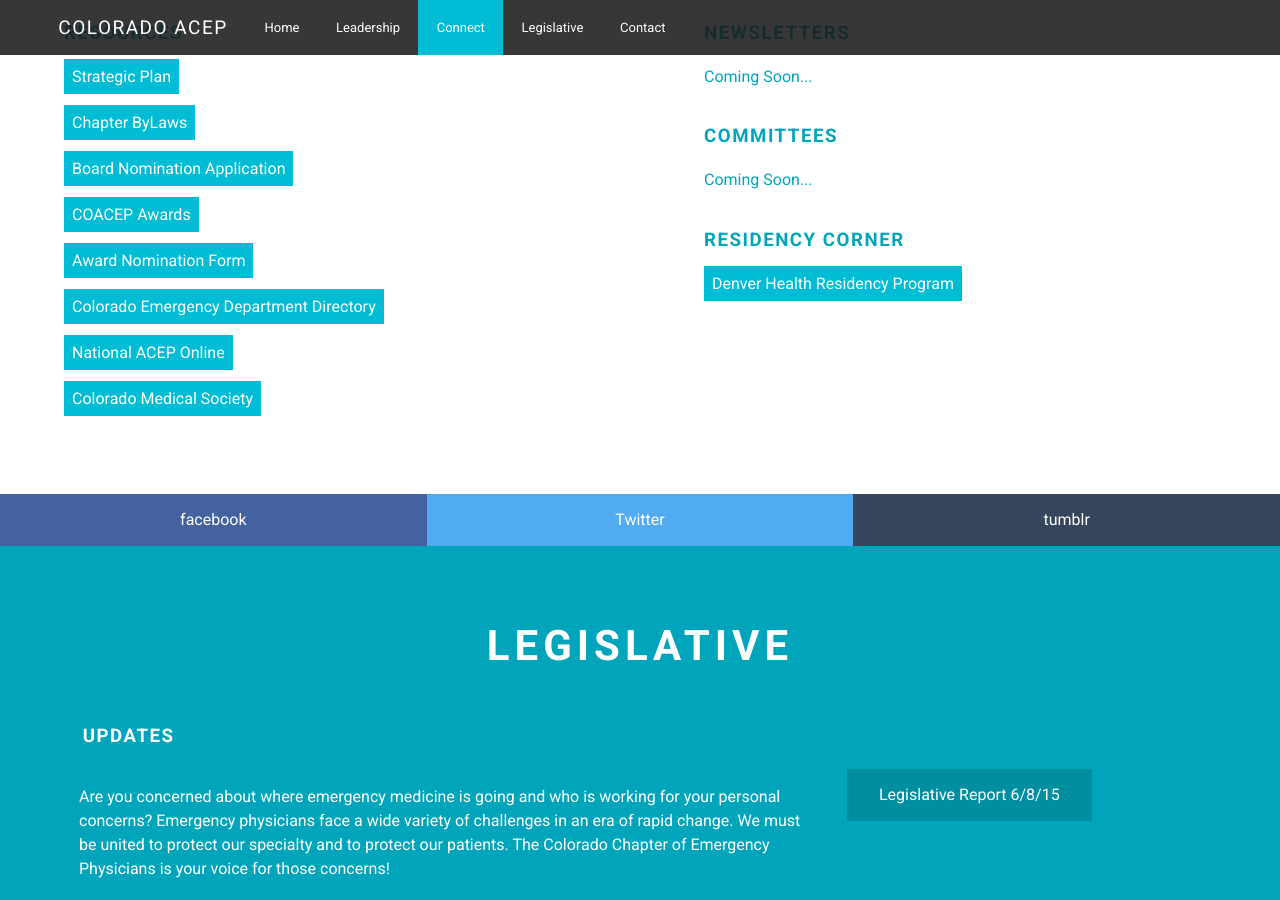
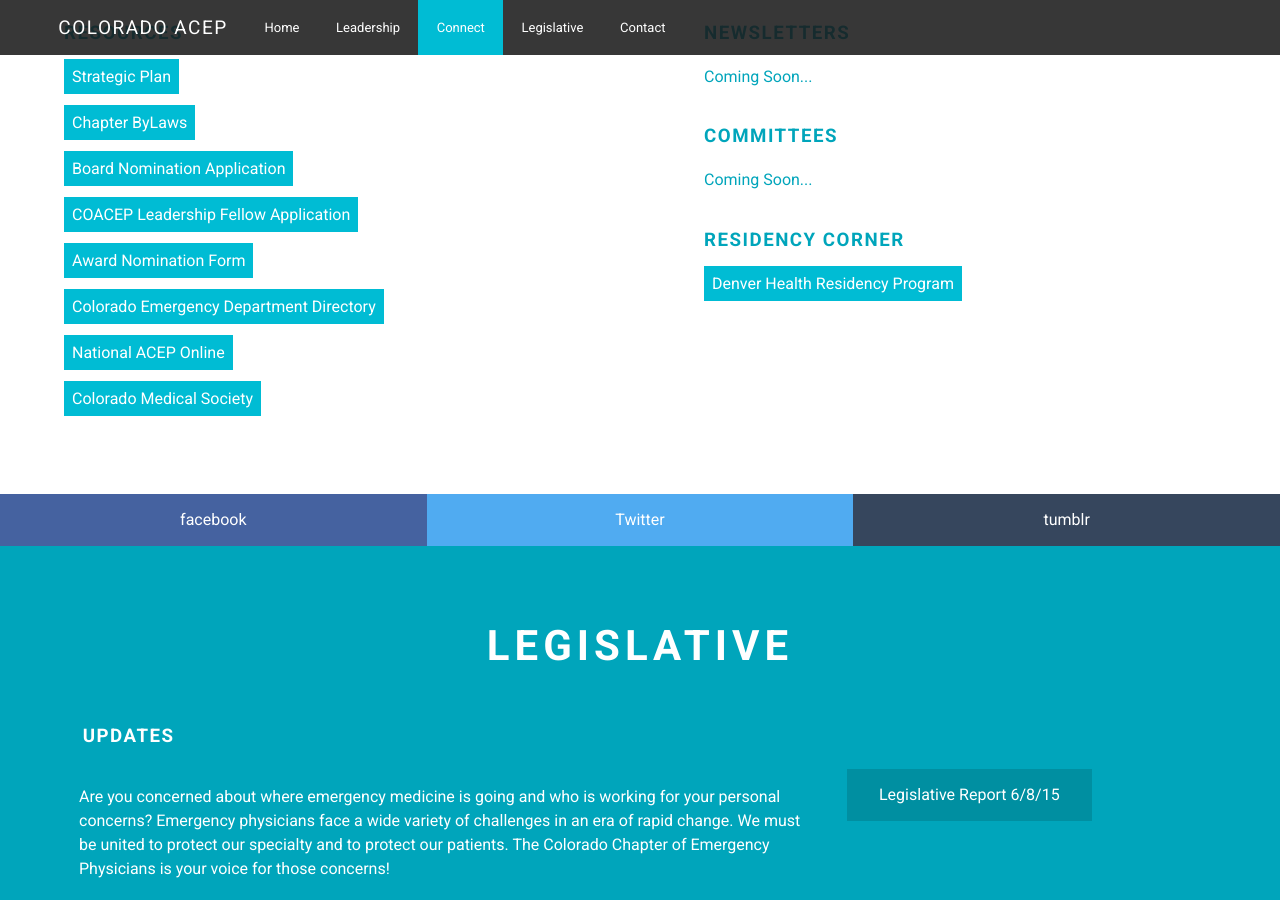
Before and after one commit to pebutler3/coacep, a Jekyll site: the page built from index.html, in a window 1280 px wide and 900 px high, scrolled down 2421 px. Built offline with Jekyll 4.4.1, drawn with Linux system fonts in a browser that asks for light colours.

Commit message:
updated resource docs

```diff
--- a/_includes/connect.html
+++ b/_includes/connect.html
@@ -5,8 +5,8 @@
     <ul>
      <li><a href="/docs/strategic_plan.pdf" target="_blank">Strategic Plan</a></li>
      <li><a href="/docs/bylaws.pdf" target="_blank">Chapter ByLaws</a></li>
-     <li><a href="/docs/board_nomination_application.pdf" target="_blank">Board Nomination Application</a></li>
-     <li><a href="/docs/awards.pdf" target="_blank">COACEP Awards</a></li>
+     <li><a href="/docs/board_nomination_app.pdf" target="_blank">Board Nomination Application</a></li>
+     <li><a href="/docs/fellow_app.pdf" target="_blank">COACEP Leadership Fellow Application</a></li>
      <li><a href="/docs/award_nomination_form.pdf" target="_blank">Award Nomination Form</a></li>
      <li><a href="/docs/department_directory.pdf" target="_blank">Colorado Emergency Department Directory</a></li>
      <li><a href="http://www.acep.org" target="_blank">National ACEP Online</a></li>
```
Also changed, not shown: 3 other files.
